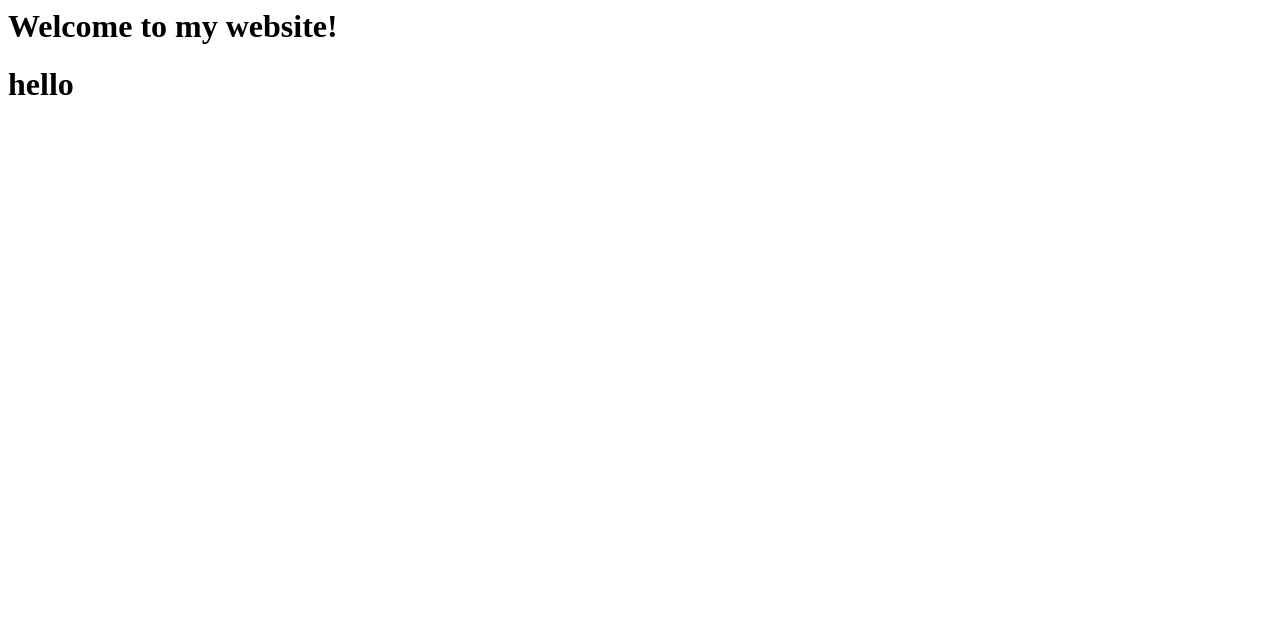
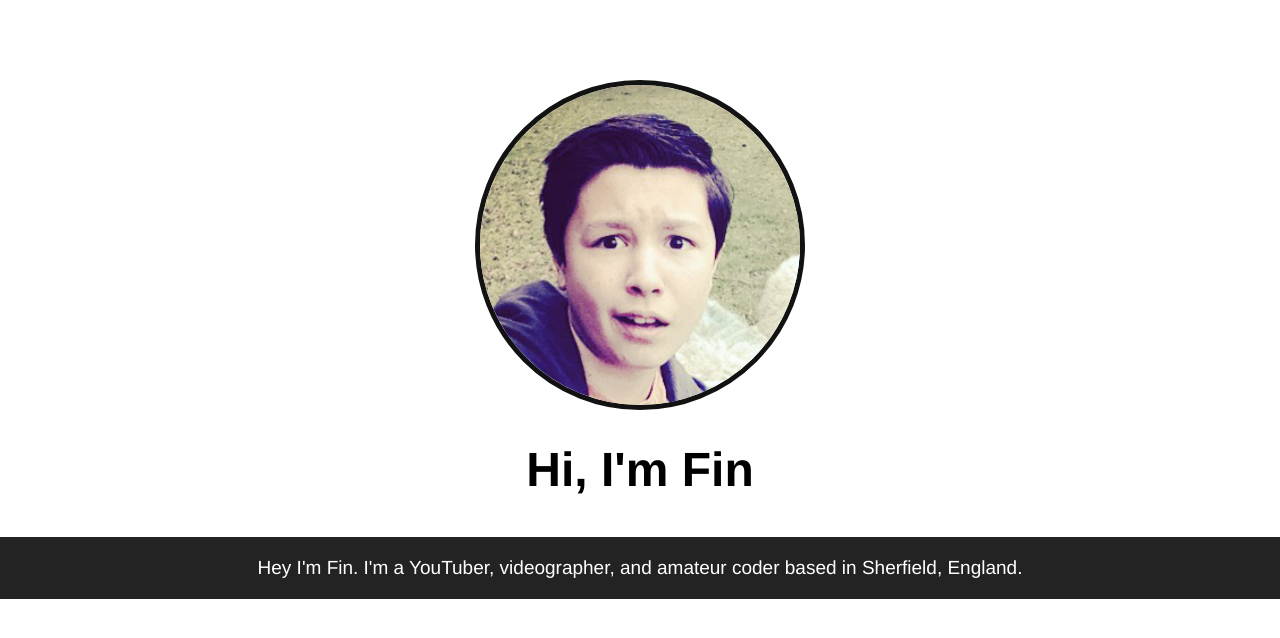
Before and after one commit to fin12/fin12.github.io, a plain HTML site: page index.html in a window 1280 px wide. Drawn offline with Linux system fonts and the light colour scheme.

Commit message:
Basic layout

```diff
--- /dev/null
+++ b/index.css
@@ -0,0 +1,27 @@
+html, body {
+    font-family: 'Helvetica Neue', Helvetica, Arial, sans-serif;
+    margin: 0;
+    padding: 0;
+}
+
+img {
+    border-radius: 50%;
+    border: solid 5px #121212;
+    width: 320px;
+    margin: 80px auto 0px;
+    display: block;
+}
+
+h1 {
+    text-align: center;
+    font-size: 48px;
+}
+
+p {
+    text-align: center;
+    margin-top: 40px;
+    background-color: #232323;
+    color: #fff;
+    padding: 20px 0;
+    font-size: 19px;
+}
--- a/index.html
+++ b/index.html
@@ -1,9 +1,17 @@
 <html>
     <head>
-        <title>My Page</title>
+    <link rel="stylesheet" type="text/css" href="index.css">
+        <title>Fin Tighe | Home</title>
     </head>
     <body>
-        <h1>Welcome to my website!</h1>
-        <h1>hello</h1>
+        <div>
+            <img src="fin_main.jpg" />
+            <h1>Hi, I'm Fin</h1>
+        </div>
+        <div>
+            <p>
+                Hey I'm Fin. I'm a YouTuber, videographer, and amateur coder based in Sherfield, England.
+            </p>
+        </div>
     </body>
 </html>
```
Also changed, not shown: fin_main copy.JPG (added), fin_main.JPG (added).
